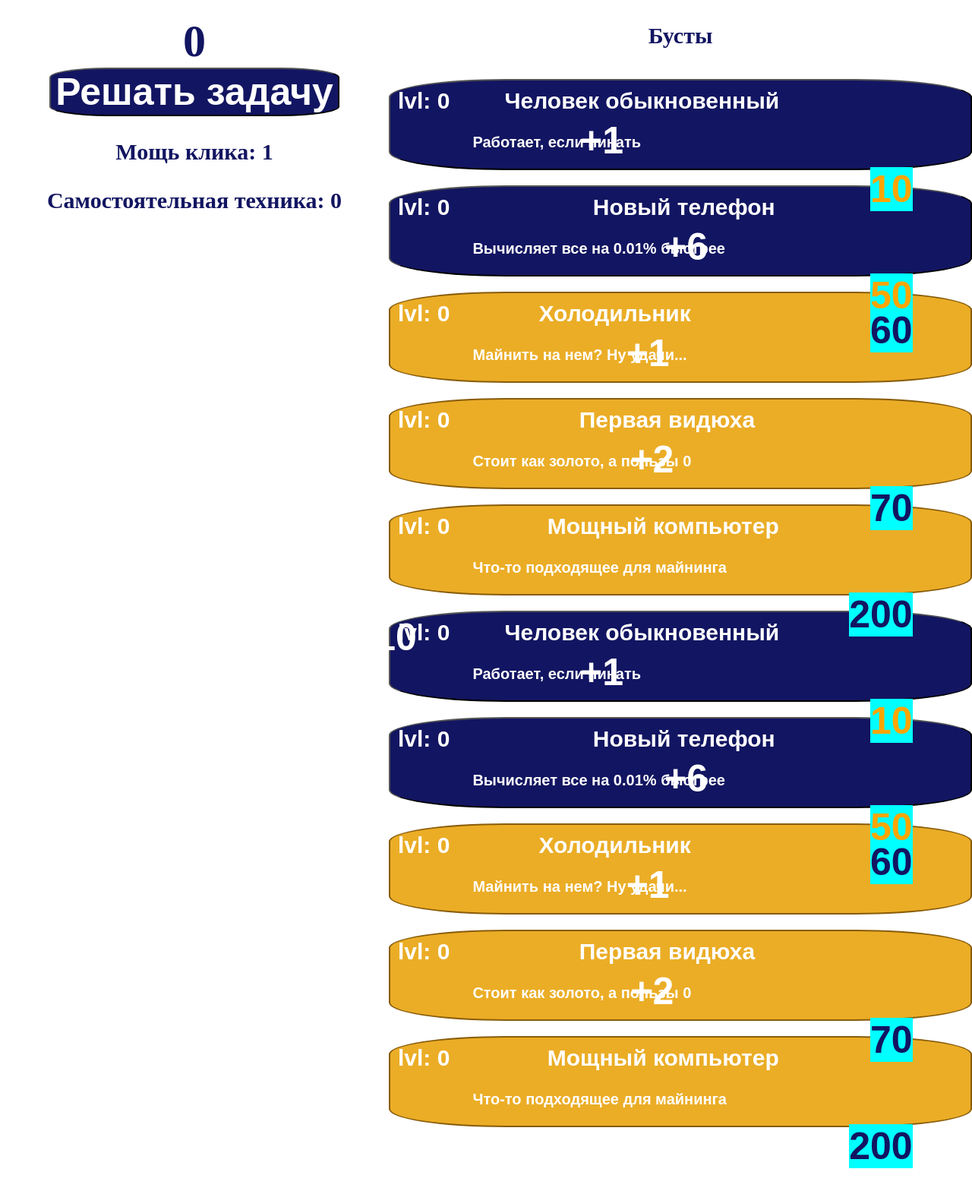
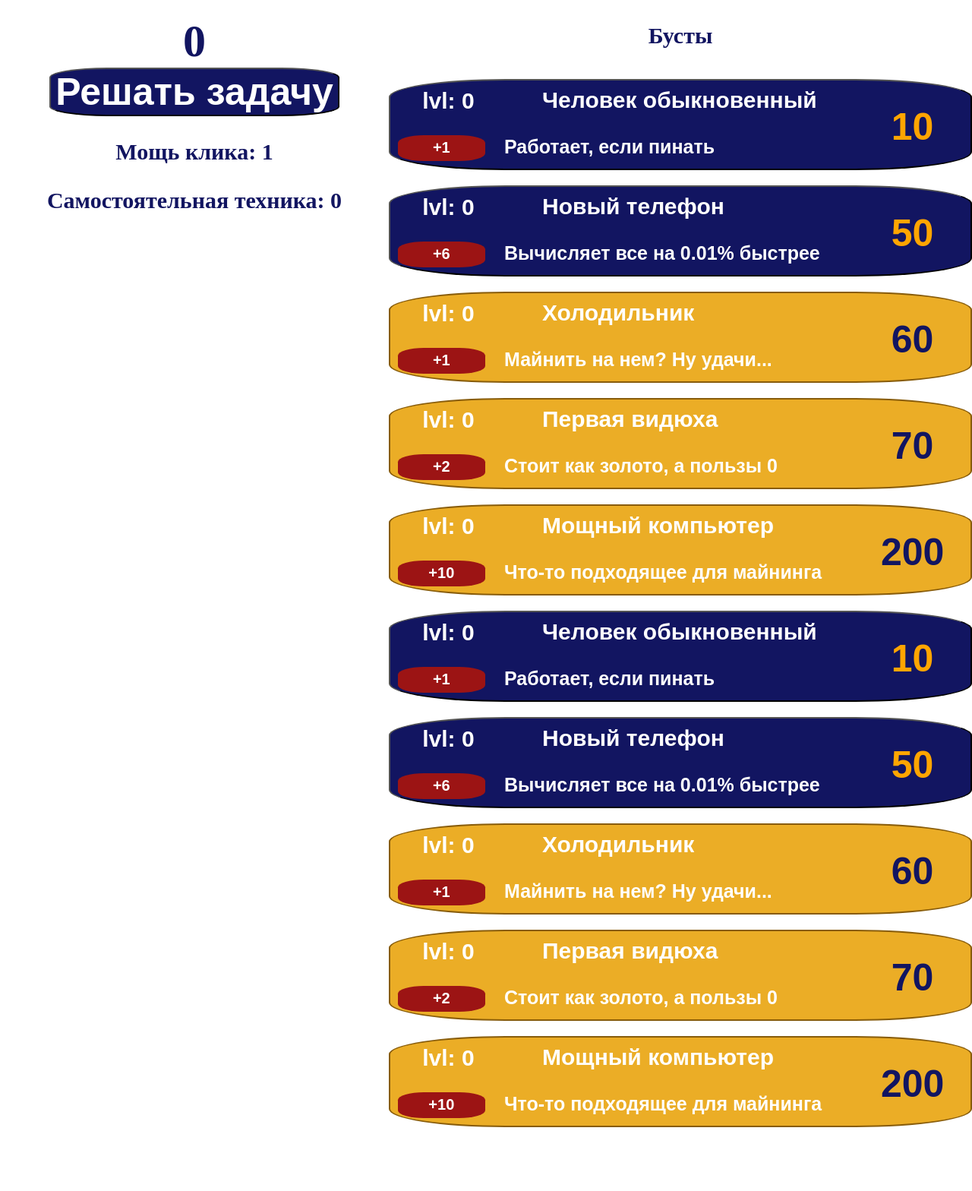
Before and after one commit to KatyaZav/Django, a Django app: template WebDjango/Frontend/templates/index.html in a window 1280 px wide. Shown: the part 33-1601 px from the top of the page at 76% size. After the commit the page ends 1517 px from the top, so only its background shows below. Run offline with Django 4.2, Linux system fonts and the light colour scheme; the template is opened without the code that fills it: values that come from a table or form of the project are taken from there, others are empty; data comes from the database, SQL or seed files in the repository; both versions use the stored data as it was after the commit.

Commit message:
index css

```diff
--- a/WebDjango/Frontend/static/css/index.css
+++ b/WebDjango/Frontend/static/css/index.css
@@ -61,32 +61,35 @@ body{
 }
 
 .lvl{
-    margin-top: 10px;
-    margin-left:10px;
-    display: inline-block;
-    float: left;
-    font-size:30px;
+    position: relative;
+    display: block;
+    width:20%;
+    top:-20px;
+    font-size: 30px;
 }
 
 .power{
-display: inline-block;
-position: relative;
-top:0px;
-float:left;
-left:-50px;
+    position: relative;
+    display: block;
+    width: 15%;
+    float:left;
+    top:-160px;
+    left:10px;
+    font-size: 20px;
+    border-radius: 30%;
+    height: 25%;
+    padding-top: 5px;
+
+    background-color: rgb(156, 20, 20);
 }
 
 .price{
-display: inline-block;
-
-position: relative;
-top:-30px;
-float:right;
-color:orange;
-margin-right: 10%;
-display: inline-block;
-
-background-color: aqua;
+    position: relative;
+    display: block;
+    width: 20%;
+    float:right;
+    color: orange;
+    top:-230px;
 }
 
 .boost_1 .price{
@@ -94,28 +97,32 @@ background-color: aqua;
 }
 
 .name{
-    top:-20px;
-    font-size: 20px;
     position: relative;
-    right:30%;
-    display: inline-block;
+    text-align: left;
+    display: block;
+    width: 50%;
     font-size: 30px;
+
+    top:-85px;
+    left:200px;
 }
 
 .describtion{
-    top:50px;
-    float:left;
-    left:30px;
-    font-size: 20px;
     position: relative;
-    display: inline-block;
+    text-align: left;
+    display: block;
+    width: 80%;
+    font-size: 25px;
+
+    top:-85px;
+    left:150px;
 }
+
+
 
 .boost_1{
     background-color: rgb(235, 173, 38);
     border: 2px solid rgb(136, 92, 10);
-
-
 }
 
 .boostik{
```
Also changed, not shown: WebDjango/db.sqlite3.
